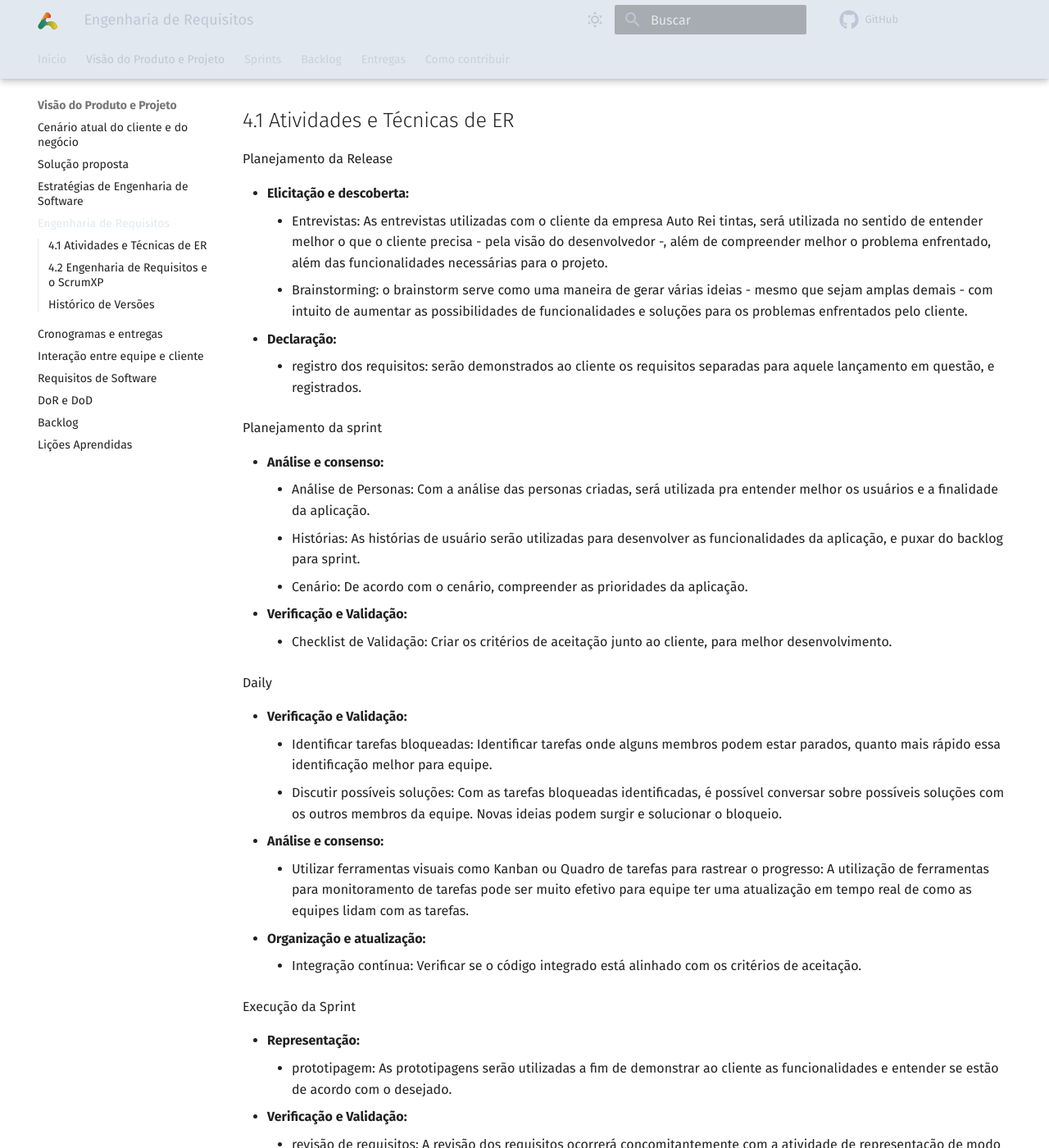
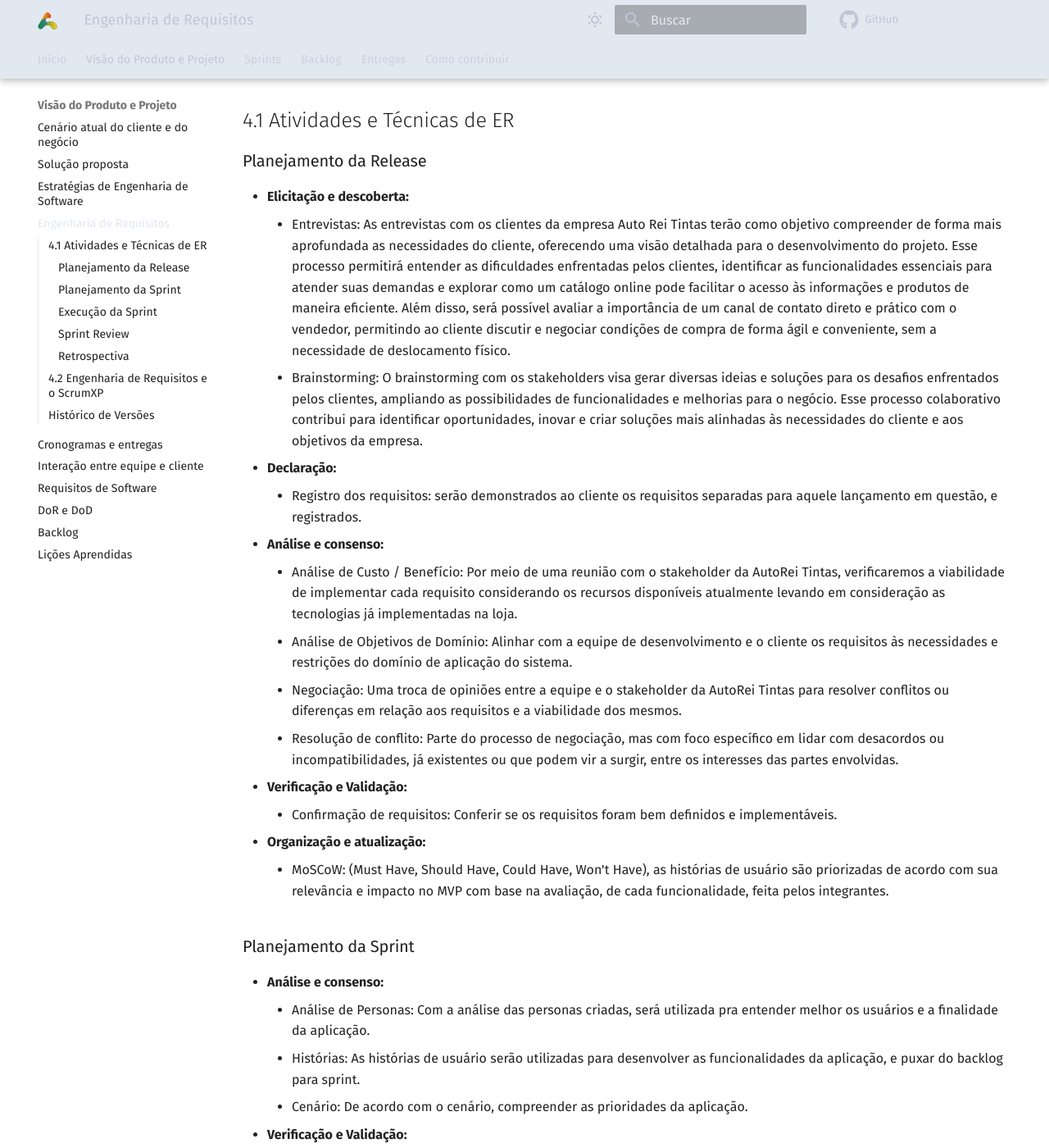
Before and after one commit to mdsreq-fga-unb/2024.2-T03-AutoReiTintas, an MkDocs documentation site: the page built from docs/auto-rei-tintas/docs/sections/product_vision/4_requirements_engineering.md, in a window 1280 px wide and 1400 px high, scrolled down 415 px. Shown: the whole window at 82% size. Built offline with MkDocs 1.6.1 and Material for MkDocs 9.7.7, drawn with Linux system fonts in a browser that asks for light colours; comment, search, counter and statistics services are not loaded; some of the changed text lies outside the part shown.

Commit message:
docs: atualizando engenharia de requisitos

```diff
--- a/docs/auto-rei-tintas/docs/sections/product_vision/4_requirements_engineering.md
+++ b/docs/auto-rei-tintas/docs/sections/product_vision/4_requirements_engineering.md
@@ -2,88 +2,120 @@
 
 **Engenharia de Requisitos** é o processo de identificar, analisar, documentar e gerenciar os requisitos de um sistema. Seu objetivo é garantir que as necessidades e expectativas dos stakeholders (como clientes e usuários) sejam corretamente compreendidas e transformadas em especificações claras para o desenvolvimento do software, com base em **técnicas e práticas**.
 
+
+
 **Técnicas** são métodos ou abordagens usadas para coletar, analisar e validar os requisitos. Exemplos incluem entrevistas, análise de personas, criação de cenários, entre outros. Essas técnicas ajudam a entender o que precisa ser desenvolvido.
+
+
 
 **Práticas** são as atividades ou ações específicas que são realizadas durante o processo de engenharia de requisitos, como reuniões de planejamento, revisão de documentos ou validação com stakeholders. Elas são o que a equipe faz para aplicar as técnicas e atingir os objetivos de engenharia de requisitos.
 
+
+
 ## 4.1 Atividades e Técnicas de ER
 
-Planejamento da Release
 
-- **Elicitação e descoberta:**
-    - Entrevistas: As entrevistas utilizadas com o cliente da empresa Auto Rei tintas, será utilizada no sentido de entender melhor o que o cliente precisa - pela visão do desenvolvedor -, além de compreender melhor o problema enfrentado, além das funcionalidades necessárias para o projeto.
-    - Brainstorming: o brainstorm serve como uma maneira de gerar várias ideias - mesmo que sejam amplas demais - com intuito de aumentar as possibilidades de funcionalidades e soluções para os problemas enfrentados pelo cliente.
-- **Declaração:**
-    - registro dos requisitos: serão demonstrados ao cliente os requisitos separadas para aquele lançamento em questão, e registrados.
 
-Planejamento da sprint
+### Planejamento da Release
 
-- **Análise e consenso:**
-    - Análise de Personas: Com a análise das personas criadas, será utilizada pra entender melhor os usuários e a finalidade da aplicação.
-    - Histórias: As histórias de usuário serão utilizadas para desenvolver as funcionalidades da aplicação, e puxar do backlog para sprint.
-    - Cenário: De acordo com o cenário, compreender as prioridades da aplicação.
-- **Verificação e Validação:**
-    - Checklist de Validação: Criar os critérios de aceitação junto ao cliente, para melhor desenvolvimento.
 
-Daily
 
-- **Verificação e Validação:**
-    - Identificar tarefas bloqueadas: Identificar tarefas onde alguns membros podem estar parados, quanto mais rápido essa identificação melhor para equipe.
-    - Discutir possíveis soluções: Com as tarefas bloqueadas identificadas, é possível conversar sobre possíveis soluções com os outros membros da equipe. Novas ideias podem surgir e solucionar o bloqueio.
-- **Análise e consenso:**
-    - Utilizar ferramentas visuais como Kanban ou Quadro de tarefas para rastrear o progresso: A utilização de ferramentas para monitoramento de tarefas pode ser muito efetivo para equipe ter uma atualização em tempo real de como as equipes lidam com as tarefas.
-- **Organização e atualização:**
-    - Integração contínua: Verificar se o código integrado está alinhado com os critérios de aceitação.
+*   **Elicitação e descoberta:**
+    *   Entrevistas: As entrevistas com os clientes da empresa Auto Rei Tintas terão como objetivo compreender de forma mais aprofundada as necessidades do cliente, oferecendo uma visão detalhada para o desenvolvimento do projeto. Esse processo permitirá entender as dificuldades enfrentadas pelos clientes, identificar as funcionalidades essenciais para atender suas demandas e explorar como um catálogo online pode facilitar o acesso às informações e produtos de maneira eficiente. Além disso, será possível avaliar a importância de um canal de contato direto e prático com o vendedor, permitindo ao cliente discutir e negociar condições de compra de forma ágil e conveniente, sem a necessidade de deslocamento físico.
+    *   Brainstorming: O brainstorming com os stakeholders visa gerar diversas ideias e soluções para os desafios enfrentados pelos clientes, ampliando as possibilidades de funcionalidades e melhorias para o negócio. Esse processo colaborativo contribui para identificar oportunidades, inovar e criar soluções mais alinhadas às necessidades do cliente e aos objetivos da empresa.
+*   **Declaração:**
+    *   Registro dos requisitos: serão demonstrados ao cliente os requisitos separadas para aquele lançamento em questão, e registrados.
+*   **Análise e consenso:**
+    *   Análise de Custo / Benefício: Por meio de uma reunião com o stakeholder da AutoRei Tintas, verificaremos a viabilidade de implementar cada requisito considerando os recursos disponíveis atualmente levando em consideração as tecnologias já implementadas na loja.
+    *   Análise de Objetivos de Domínio: Alinhar com a equipe de desenvolvimento e o cliente os requisitos às necessidades e restrições do domínio de aplicação do sistema.
+    *   Negociação: Uma troca de opiniões entre a equipe e o stakeholder da AutoRei Tintas para resolver conflitos ou diferenças em relação aos requisitos e a viabilidade dos mesmos.
+    *   Resolução de conflito: Parte do processo de negociação, mas com foco específico em lidar com desacordos ou incompatibilidades, já existentes ou que podem vir a surgir, entre os interesses das partes envolvidas.
+*   **Verificação e Validação:**
+    *   Confirmação de requisitos: Conferir se os requisitos foram bem definidos e implementáveis.
+*   **Organização e atualização:**
+    *   MoSCoW: (Must Have, Should Have, Could Have, Won't Have), as histórias de usuário são priorizadas de acordo com sua relevância e impacto no MVP com base na avaliação, de cada funcionalidade, feita pelos integrantes.
 
-Execução da Sprint
 
-- **Representação:**
-    - prototipagem: As prototipagens serão utilizadas a fim de demonstrar ao cliente as funcionalidades e entender se estão de acordo com o desejado.
-- **Verificação e Validação:**
-    - revisão de requisitos: A revisão dos requisitos ocorrerá concomitantemente com a atividade de representação de modo a registrar e alterar as mudanças necessárias para o projeto vindas do cliente e da equipe em si.
-- **Organização e atualização:**
-    - revisão do backlog: durante a execução da sprint, o backlog será constantemente atualizado de modo a identificar quais tarefas estão em andamento, finalizadas ou ainda presentes no backlog.
 
-Sprint Review
+### Planejamento da Sprint
 
-- **Declaração:**
-    - user story: As user’s storys serão demonstradas ao cliente a fim de comunicá-lo sobre a intuição da funcionalidade a ser representada
-- **Organização e atualização:**
-    - feedback: o feedback da equipe será necessário para que consigamos nos informar sobre quais as tarefas que foram finalizadas com sucesso, e quais não foram, a fim de manter todos no mesmo caminhar.
-- **Verificação e validação:**
-    - DoR e DoD: Após a validação e verificação dos requisitos, se poderá ter uma noção maior das definições de pronto para iniciar o desenvolvimento e de finalizado
-    - qualidade de requisitos: a qualidade dos requisitos será garantida após a verificação e validação deles.
 
-Retrospectiva
 
-- **organização e atualização:**
-    - durante a retrospectiva, atualizaremos o backlog com fase no feedback da equipe dada o desempenho dela e de como foi a sprint em si.
+*   **Análise e consenso:**
+    *   Análise de Personas: Com a análise das personas criadas, será utilizada pra entender melhor os usuários e a finalidade da aplicação.
+    *   Histórias: As histórias de usuário serão utilizadas para desenvolver as funcionalidades da aplicação, e puxar do backlog para sprint.
+    *   Cenário: De acordo com o cenário, compreender as prioridades da aplicação.
+*   **Verificação e Validação:**
+    *   Checklist de Validação: Criar os critérios de aceitação junto ao cliente, para melhor desenvolvimento.
+*   **Organização e atualização**
+    *   User Story Mapping: Utilizar histórias de usuários para criar e organizar o backlog
+
+
+
+### Execução da Sprint
+
+
+
+*   **Representação:**
+    *   Prototipagem: As prototipagens serão utilizadas a fim de demonstrar ao cliente as funcionalidades e entender se estão de acordo com o desejado.
+*   **Verificação e Validação:**
+    *   Revisão de requisitos: A revisão dos requisitos ocorrerá concomitantemente com a atividade de representação de modo a registrar e alterar as mudanças necessárias para o projeto vindas do cliente e da equipe em si.
+*   **Organização e atualização:**
+    *   Revisão do backlog: Durante a execução da sprint, o backlog será constantemente atualizado de modo a identificar quais tarefas estão em andamento, finalizadas ou ainda presentes no backlog.
+
+
+
+### Sprint Review
+
+
+
+*   **Verificação e atualização:**
+    *   Qualidade de requisitos: A qualidade dos requisitos será garantida através de um roteiro de validação e um roteiro de verificação.
+*   **Declaração:**
+    *   Incorporar Feedback, Negociação: Incorporar o feedback recebido na revisão da sprint permite ajustar as user stories conforme necessário, enquanto a negociação ajuda a decidir quais ajustes são prioritários, respeitando o escopo e as limitações do projeto.
+
+### Retrospectiva
+
+
+
+Nenhuma atividade de requisitos foi identificada na retrospectiva. Contudo, outros tipos atividades fazem parte desse processo, como:
+
+*   **Análise e organização**
+    *   Discussões em grupo: Serão importantes a fim de organizar não só elementos do projeto como a equipe em si, nos preparando para as próximas sprints
+    *   análise de causas: identificação de problemas ou questões que dificultaram o andamento do projeto e entrosamento da equipe.
+*   **Atualização do Processo**
+    *   Atualização do Workflow: atualização de elementos organizacionais os quais regem o andamento do trabalho que está sendo feito pela equipe.
+
+
 
 ## 4.2 Engenharia de Requisitos e o ScrumXP
 
-| Fase do Processo        | Atividades ER                  | Prática                                                                                                 | Técnica                                                                                            | Resultado Esperado                                                                                  |
-| ----------------------- | ------------------------------ | ------------------------------------------------------------------------------------------------------- | -------------------------------------------------------------------------------------------------- | --------------------------------------------------------------------------------------------------- |
-| Planejamento da Release | Elicitação e  <br>Descoberta   | Levantamento  <br>de Requisitos                                                                         | Entrevistas,  <br>Brainstorming                                                                    | Requisitos de alto nível  <br>identificados e  <br>Objetivos da release  <br>bem definidos          |
-|                         | Declaração                     | Registro dos  <br>Requisitos                                                                            | Temas, Épicos e User  <br>Stories                                                                  | Histórias de usuário documentadas que descrevem os requisitos da versão de maneira clara e objetiva |
-|                         |                                |                                                                                                         |                                                                                                    |                                                                                                     |
-| Planejamento da Sprint  | Análise e consenso             | Reunião de Planejamento                                                                                 | Análise de Personas, Histórias e Cenários                                                          | Lista de Personas, Histórias priorizadas                                                            |
-|                         | Verificação e Validação        | Entrevistas com Stakeholders, Revisão de documento                                                      | Checklist de Validação, Entrevista                                                                 | Resultados do Checklist, Critérios de aceitação definidos                                           |
-| Daily                   | Verificação e validação        | 1 perguntas:  <br>- Há algum impedimento?                                                               | Identificar tarefas bloqueadas e discutir possíveis soluções                                       | Transparência: Impedimentos são identificados e comunicados rapidamente                             |
-|                         | Analise e consenso             | 3 perguntas:  <br>- O que foi feito ontem?  <br>- O que será feito hoje?  <br>-Há algum impedimento?    | Utilizar ferramentas visuais como Kanban ou Quadro de tarefas para rastrear o progresso            | Equipe alinhada: Todos saberem o que foi feito, o que será feito e desafios existentes              |
-|                         | Organização e validação        | Promover comunicação aberta e colaboração                                                               | Integração contínua: Verificar se o código integrado está alinhado com os requisitos estabelecidos | Planejamento ajustado: Atualizações feitas nos requisitos ou tarefas para atender à sprint          |
-|                         |                                |                                                                                                         |                                                                                                    |                                                                                                     |
-| Execução da Sprint      | representação                  | Prototipação (criação de uma representação visual)                                                      | Protótipo com uso de frameworks como figma                                                         | Uma visualização que oriente a equipe de desenvolvimento na implementação                           |
-|                         | Verificação e  <br>Validação   | Validar requisitos                                                                                      | Revisar os requisitos com base nos critérios de aceitação                                          | Garantir que requisitos estão de acordo com os critérios de aceitação e qualidade                   |
-|                         | Organização e  <br>Atualização | Revisão do  <br>Backlog                                                                                 | Revisão do Backlog da  <br>Sprint                                                                  | Backlog atualizado e  <br>alinhado com os  <br>objetivos da sprint em  <br>andamento                |
-|                         |                                |                                                                                                         |                                                                                                    |                                                                                                     |
-| Sprint Review           | Declaração                     | comunicar-se com o cliente sobre a funcionalidade do produto através de ações as quais ele poderá fazer | User Story                                                                                         | user story, regras de negócio                                                                       |
-|                         | Organização e atualização      | comunicar-se entre a equipe sobre o andamento das tarefas e atividades                                  | feedback                                                                                           | Backlog de Requisitos                                                                               |
-|                         | Verificação e atualização      | serão verificados e validados os requisitos                                                             | Roteiro de Validação, Roteiro de Verificação                                                       | DoD, DoR, quallidade de requisitos                                                                  |
-|                         |                                |                                                                                                         |                                                                                                    |                                                                                                     |
-| Retrospectiva           | organização e atualização      | comunicar-se entre a equipe sobre o andamento das tarefas e atividades                                  | feedback                                                                                           | Backlog de Requisitos, Visão de Produto                                                             |
+
+
+| Fase do ScrumXP | Atividades ER | Prática | Técnica | Resultado Esperado |
+| ---| ---| ---| ---| --- |
+| Planejamento da Release | Elicitação e<br>Descoberta | Levantamento<br>de Requisitos | Entrevistas, Brainstorming, Análise de Domínio de Negócio | Requisitos de alto nível<br>identificados e<br>Objetivos da release<br>bem definidos |
+|  | Declaração | Registro dos<br>Requisitos | Temas, Épicos e User<br>Stories | Histórias de usuário documentadas que descrevem os requisitos da versão de maneira clara e objetiva |
+|  | Análise e consenso | Priorização dos Requisitos | User Story Mapping | histórias de usuário priorizadas |
+|  | Verificação e Validação | Verificar e validar os requisitos levantados | Definition of Done (DoD) e Definition of Ready (DoR) | Definições de Ready e Done das histórias de usuário no geral da release |
+|  | Organização e atualização | Elencar os requisitos levantados de acordo com os critérios de prioridade | MoSCoW, User Story | Lista de requisitos organizada com o grau de prioridade |
+| Planejamento da Sprint | Análise e consenso | Reunião de Planejamento | Análise de Personas, Histórias e Cenários | Lista de Personas, Histórias priorizadas |
+|  | Verificação e Validação | Entrevistas com Stakeholders, Revisão de documento | Checklist de Validação, Entrevista | Resultados do Checklist, Critérios de aceitação definidos |
+|  | Organização e atualização | Organização e priorização de requisitos | User Story Mapping | backlog organizado |
+| Execução da Sprint | representação | Prototipação (criação de uma representação visual) | Protótipo com uso de frameworks como figma | Uma visualização que oriente a equipe de desenvolvimento na implementação |
+|  | Verificação e<br>Validação | Validar requisitos | Revisar os requisitos com base nos critérios de aceitação | Garantir que requisitos estão de acordo com os critérios de aceitação e qualidade |
+|  | Organização e<br>Atualização | Revisão do<br>Backlog | Revisão do Backlog da<br>Sprint | Backlog atualizado e<br>alinhado com os<br>objetivos da sprint em<br>andamento |
+| Sprint Review | Verificação e atualização | serão verificados e validados os requisitos | Roteiro de Validação, Roteiro de Verificação | qualidade de requisitos |
+|  | Declaração | Atualização de User Stories | Incorporar Feedback, Negociação | User stories ajustadas conforme feedback recebido durante a revisão da sprint |
+| Retrospectiva | Análise e organização | Revisão do processo | Discussões em grupo, análise de causas | Melhorias identificadas e aplicáveis ao processo de engenharia de requisitos |
+
+
 
 ## Histórico de Versões
 
-| Versão |    Data     | Descrição                                 | Autor(es)                                        | Revisor(es)                                        |
-| ------ | :---------: | ----------------------------------------- | ------------------------------------------------ | ----------------------------------------------------------------------------------------------------------------------------------------------------------------------------------------------------------------------------------------------------- |
-| `1.0`  | 26/11/2024  | Criação do Documento                      |  [Paulo Henrique](https://github.com/Nanashii76) |    [Johan](https://github.com/johan-rocha), [Paulo Henrique](https://github.com/Nanashii76), [Mariana Letícia](https://github.com/Marianannn), [Mateus Cavalcante](https://github.com/mateuscavati) e [Diogo](https://github.com/Diogo-Barboza)       |
+
+
+| Versão |    Data | Descrição | Autor(es) | Revisor(es) |
+| ---| ---| ---| ---| --- |
+| `1.0` | 26/11/2024 | Criação do Documento |  [Paulo Henrique](https://github.com/Nanashii76) |    [Johan](https://github.com/johan-rocha), [Paulo Henrique](https://github.com/Nanashii76), [Mariana Letícia](https://github.com/Marianannn), [Mateus Cavalcante](https://github.com/mateuscavati) e [Diogo](https://github.com/Diogo-Barboza) |
+| `1.1` | 16/12/2024 | Atualizando e corrigindo tabela 4.2 | [Mariana Letícia](https://github.com/Marianannn) e [Mateus Cavalcante](https://github.com/mateuscavati) |    [Johan](https://github.com/johan-rocha), [Paulo Henrique](https://github.com/Nanashii76), [Mariana Letícia](https://github.com/Marianannn), [Mateus Cavalcante](https://github.com/mateuscavati) e [Diogo](https://github.com/Diogo-Barboza) |
```
